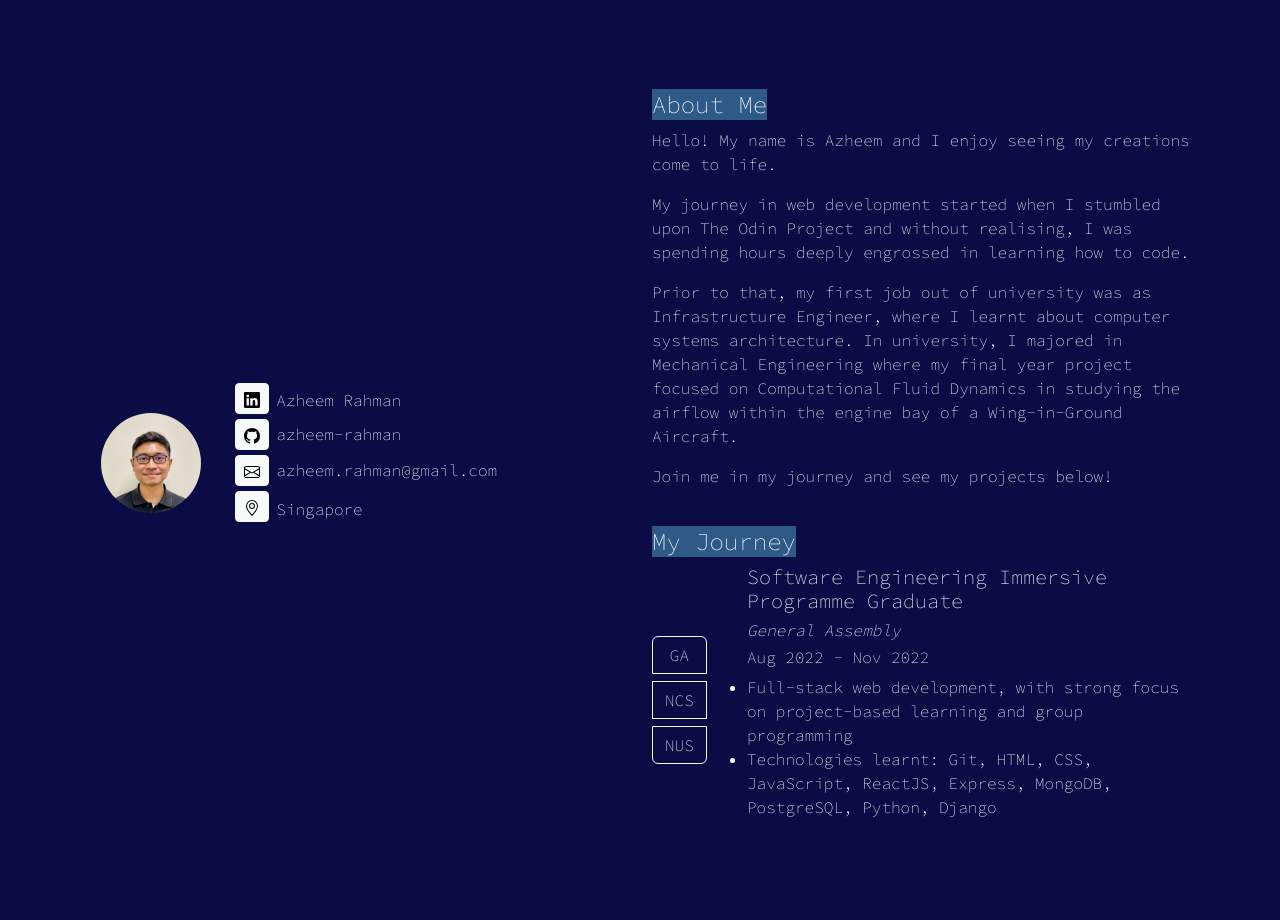
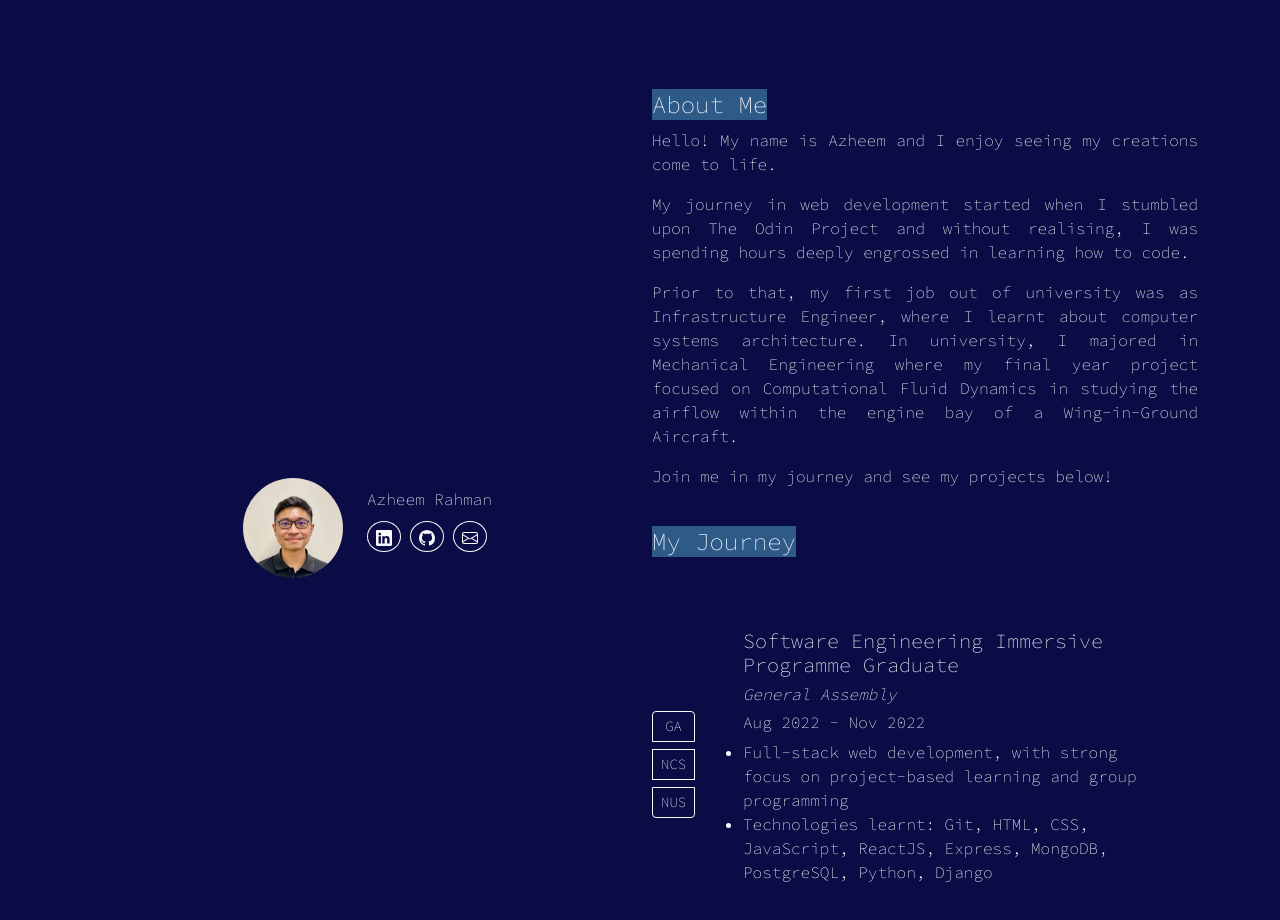
Before and after one commit to azheem-rahman/Portfolio, a React (Create React App) app: page / in a window 1280 px wide. Shown: the part 660-1580 px from the top of the page. Built offline with nearby package versions, Linux system fonts and the light colour scheme.

Commit message:
edited layout for AboutMe component

```diff
--- a/src/components/AboutMe.js
+++ b/src/components/AboutMe.js
@@ -32,11 +32,11 @@
 
   return (
     <div id="about-me">
-      <div className="container" style={{ height: "150vh" }}>
-        <div className="row">
-          <div className="col d-flex align-items-center justify-content-center">
-            <div className="row">
-              <div className="col-2 d-flex align-items-center justify-content-center">
+      <div className="container" style={{ height: "140vh" }}>
+        <div className="row d-flex align-items-center">
+          <div className="col">
+            <div className="row ">
+              <div className="col d-flex justify-content-end">
                 <img
                   src={AboutMeProfilePhoto}
                   className="rounded-circle"
@@ -44,71 +44,88 @@
                   alt="about-me-profile-photo"
                 />
               </div>
-              <div className="col-1">
-                <ul style={{ listStyle: "none" }}>
-                  <li style={{ paddingBottom: "5px" }}>
+
+              <div className="col d-flex align-items-center">
+                <ul style={{ listStyle: "none", padding: "0px" }}>
+                  <li style={{ paddingBottom: "10px" }}>Azheem Rahman</li>
+                  <li>
+                    <ButtonGroup>
                       <Button
+                        variant="outline-light"
+                        size="sm"
                         href="https://www.linkedin.com/in/azheem/"
-                      variant="light"
+                        style={{ marginRight: "10px" }}
+                        className="rounded-circle"
+                      >
+                        <svg
+                          xmlns="http://www.w3.org/2000/svg"
+                          width="16"
+                          height="16"
+                          fill="currentColor"
+                          className="bi bi-linkedin"
+                          viewBox="0 0 16 16"
+                        >
+                          <path d="M0 1.146C0 .513.526 0 1.175 0h13.65C15.474 0 16 .513 16 1.146v13.708c0 .633-.526 1.146-1.175 1.146H1.175C.526 16 0 15.487 0 14.854V1.146zm4.943 12.248V6.169H2.542v7.225h2.401zm-1.2-8.212c.837 0 1.358-.554 1.358-1.248-.015-.709-.52-1.248-1.342-1.248-.822 0-1.359.54-1.359 1.248 0 .694.521 1.248 1.327 1.248h.016zm4.908 8.212V9.359c0-.216.016-.432.08-.586.173-.431.568-.878 1.232-.878.869 0 1.216.662 1.216 1.634v3.865h2.401V9.25c0-2.22-1.184-3.252-2.764-3.252-1.274 0-1.845.7-2.165 1.193v.025h-.016a5.54 5.54 0 0 1 .016-.025V6.169h-2.4c.03.678 0 7.225 0 7.225h2.4z" />
+                        </svg>
+                      </Button>
+                      <Button
+                        variant="outline-light"
                         size="sm"
+                        href="https://github.com/azheem-rahman"
+                        style={{ marginRight: "10px" }}
+                        className="rounded-circle"
                       >
-                      <img src={IconLinkedin} alt="linkedin-icon" />
+                        <svg
+                          xmlns="http://www.w3.org/2000/svg"
+                          width="16"
+                          height="16"
+                          fill="currentColor"
+                          className="bi bi-github"
+                          viewBox="0 0 16 16"
+                        >
+                          <path d="M8 0C3.58 0 0 3.58 0 8c0 3.54 2.29 6.53 5.47 7.59.4.07.55-.17.55-.38 0-.19-.01-.82-.01-1.49-2.01.37-2.53-.49-2.69-.94-.09-.23-.48-.94-.82-1.13-.28-.15-.68-.52-.01-.53.63-.01 1.08.58 1.23.82.72 1.21 1.87.87 2.33.66.07-.52.28-.87.51-1.07-1.78-.2-3.64-.89-3.64-3.95 0-.87.31-1.59.82-2.15-.08-.2-.36-1.02.08-2.12 0 0 .67-.21 2.2.82.64-.18 1.32-.27 2-.27.68 0 1.36.09 2 .27 1.53-1.04 2.2-.82 2.2-.82.44 1.1.16 1.92.08 2.12.51.56.82 1.27.82 2.15 0 3.07-1.87 3.75-3.65 3.95.29.25.54.73.54 1.48 0 1.07-.01 1.93-.01 2.2 0 .21.15.46.55.38A8.012 8.012 0 0 0 16 8c0-4.42-3.58-8-8-8z" />
+                        </svg>
                       </Button>
-                  </li>
-                  <li style={{ paddingBottom: "5px" }}>
                       <Button
-                      href="https://github.com/azheem-rahman"
-                      variant="light"
+                        variant="outline-light"
                         size="sm"
+                        href="mailto: azheem.rahman@gmail.com"
+                        style={{ marginRight: "10px" }}
+                        className="rounded-circle"
                       >
-                      <img src={IconGitHub} alt="github-icon" />
+                        <svg
+                          xmlns="http://www.w3.org/2000/svg"
+                          width="16"
+                          height="16"
+                          fill="currentColor"
+                          className="bi bi-envelope"
+                          viewBox="0 0 16 16"
+                        >
+                          <path d="M0 4a2 2 0 0 1 2-2h12a2 2 0 0 1 2 2v8a2 2 0 0 1-2 2H2a2 2 0 0 1-2-2V4Zm2-1a1 1 0 0 0-1 1v.217l7 4.2 7-4.2V4a1 1 0 0 0-1-1H2Zm13 2.383-4.708 2.825L15 11.105V5.383Zm-.034 6.876-5.64-3.471L8 9.583l-1.326-.795-5.64 3.47A1 1 0 0 0 2 13h12a1 1 0 0 0 .966-.741ZM1 11.105l4.708-2.897L1 5.383v5.722Z" />
+                        </svg>
                       </Button>
-                  </li>
-                  <li style={{ paddingBottom: "5px" }}>
-                    <Button variant="light" size="sm">
-                      <img src={IconEmail} alt="email-icon" />
-                    </Button>
-                  </li>
-                  <li style={{ paddingBottom: "5px" }}>
-                    <Button variant="light" size="sm">
-                      <img src={IconLocation} alt="location-icon" />
-                    </Button>
-                  </li>
-                </ul>
-              </div>
-              <div className="col">
-                <ul style={{ listStyle: "none" }}>
-                  <li style={{ paddingTop: "5px", paddingBottom: "5px" }}>
-                    Azheem Rahman
-                  </li>
-                  <li style={{ paddingTop: "5px", paddingBottom: "5px" }}>
-                    azheem-rahman
-                  </li>
-                  <li style={{ paddingTop: "7px", paddingBottom: "5px" }}>
-                    azheem.rahman@gmail.com
-                  </li>
-                  <li style={{ paddingTop: "10px", paddingBottom: "5px" }}>
-                    Singapore
+                    </ButtonGroup>
                   </li>
                 </ul>
               </div>
             </div>
           </div>
+
           <div className="col">
             <div className="row">
               <h4>
                 <span style={{ backgroundColor: "#2E5A88" }}>About Me</span>
               </h4>
-              <p>
+              <p align="justify">
                 Hello! My name is Azheem and I enjoy seeing my creations come to
                 life.
               </p>
-              <p>
+              <p align="justify">
                 My journey in web development started when I stumbled upon The
                 Odin Project and without realising, I was spending hours deeply
                 engrossed in learning how to code.
               </p>
-              <p>
+              <p align="justify">
                 Prior to that, my first job out of university was as
                 Infrastructure Engineer, where I learnt about computer systems
                 architecture. In university, I majored in Mechanical Engineering
@@ -116,16 +133,27 @@
                 Dynamics in studying the airflow within the engine bay of a
                 Wing-in-Ground Aircraft.
               </p>
-              <p>Join me in my journey and see my projects below!</p>
+              <p align="justify">
+                Join me in my journey and see my projects below!
+              </p>
             </div>
             <br />
+            <div className="row">
               <div className="row">
                 <h4>
                   <span style={{ backgroundColor: "#2E5A88" }}>My Journey</span>
                 </h4>
-              <div className="col-2 d-flex align-self-center">
-                <ButtonGroup vertical className="gap-2">
-                  <Button variant="outline-light" onClick={handleGAButtonClick}>
+              </div>
+              <div
+                className="row d-flex align-items-center"
+                style={{ height: "50vh" }}
+              >
+                <div className="col-2 ">
+                  <ButtonGroup size="sm" vertical className="gap-2">
+                    <Button
+                      variant="outline-light"
+                      onClick={handleGAButtonClick}
+                    >
                       GA
                     </Button>
                     <Button
@@ -155,8 +183,8 @@
                         project-based learning and group programming
                       </li>
                       <li>
-                      Technologies learnt: Git, HTML, CSS, JavaScript, ReactJS,
-                      Express, MongoDB, PostgreSQL, Python, Django
+                        Technologies learnt: Git, HTML, CSS, JavaScript,
+                        ReactJS, Express, MongoDB, PostgreSQL, Python, Django
                       </li>
                     </ul>
                   </div>
@@ -169,7 +197,8 @@
                     <ul style={{ padding: "0px" }}>
                       <li>
                         Attached to the System Administrator team while also
-                      undergoing trainings focused on virtualisation technology
+                        undergoing trainings focused on virtualisation
+                        technology
                       </li>
                       <li>
                         Certifications attained: Microsoft Azure Fundamentals,
@@ -185,10 +214,11 @@
                     <h6>Aug 2017 - Jun 2021</h6>
                     <ul style={{ padding: "0px" }}>
                       <li>
-                      Attained Bachelor of Engineering (Mechanical Engineering)
-                      with Honours (Merit)
+                        Attained Bachelor of Engineering (Mechanical
+                        Engineering) with Honours (Merit)
                       </li>
                     </ul>
+                  </div>
                 </div>
               </div>
             </div>
```
Lines whose indentation alone changed are shown as unchanged.
